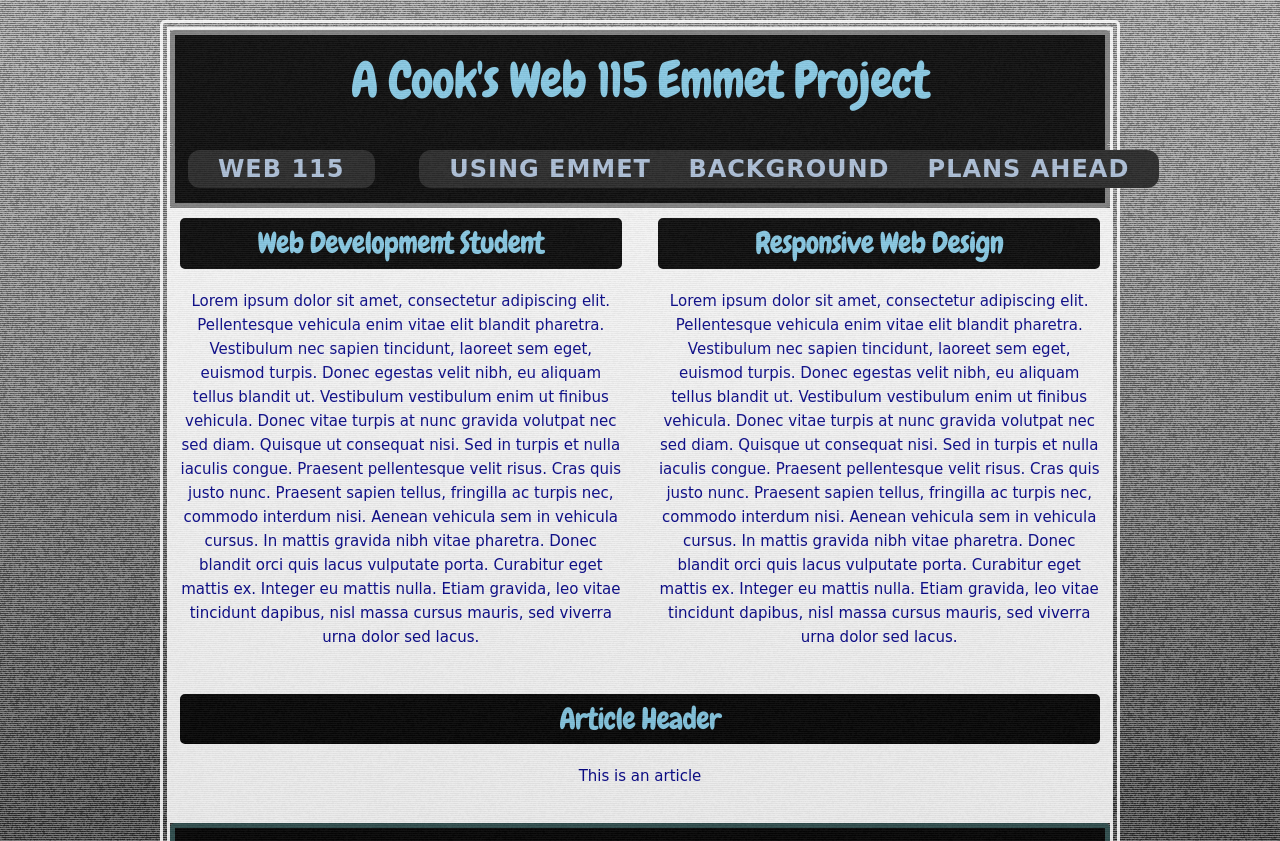
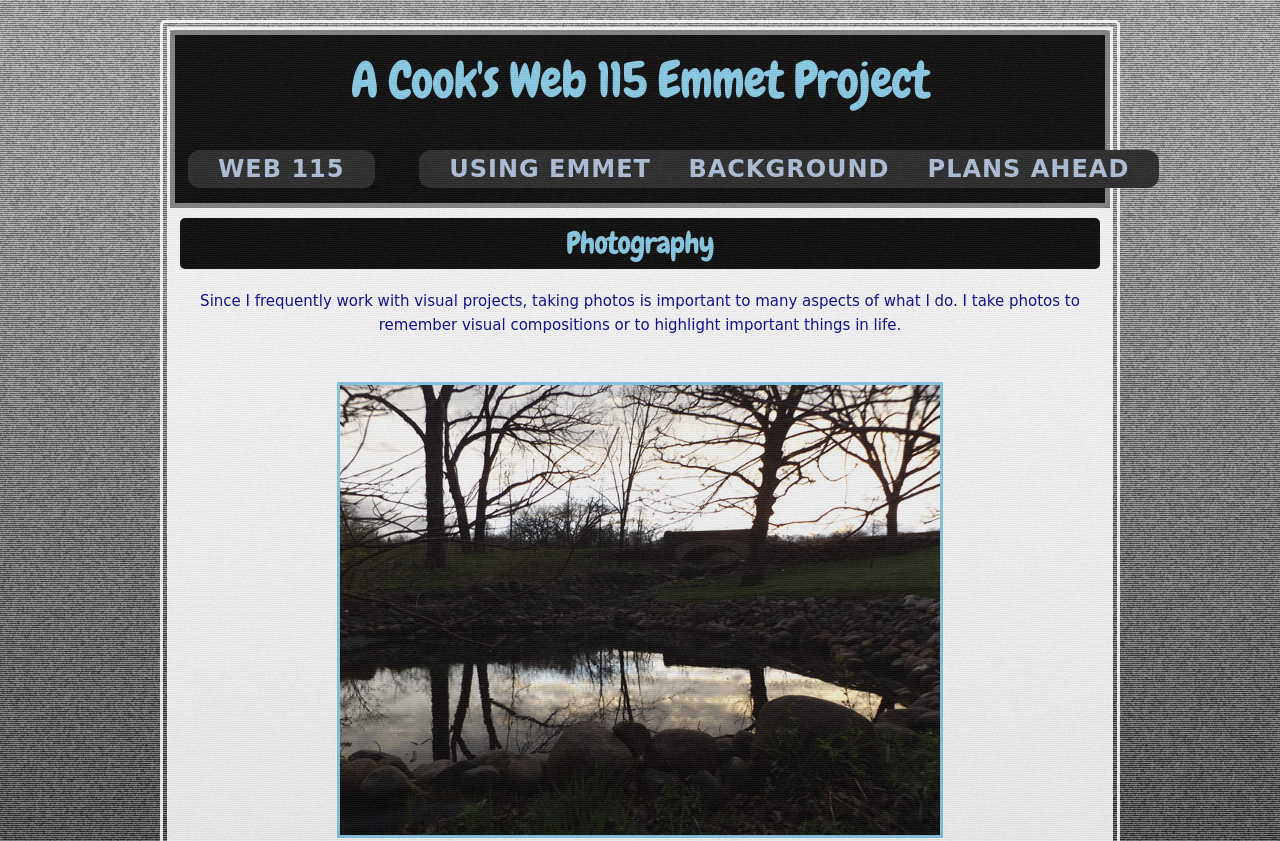
Before and after one commit to aubreyjcook/web115, a plain HTML site: page 01Emmet/page03.html in a window 1280 px wide. Shown: the top 841 px of the page. Drawn offline with Linux system fonts and the light colour scheme; a web font is replaced by a local one.

Commit message:
photo page update
final page finished

```diff
--- a/01Emmet/css/style.css
+++ b/01Emmet/css/style.css
@@ -23,6 +23,7 @@ body {
     font-family: 'Share', cursive;
     background-image: url("../images/background.jpg");
     opacity: .85;
+    filter: alpha(opacity=85);
     margin: 20px;
 }
 
@@ -43,6 +44,7 @@ img {
     max-width: 100%;
     height: auto;
     border: 3px solid skyblue;
+    opacity: 1;
 }
 
 /* end of content general styling */
--- a/01Emmet/page03.html
+++ b/01Emmet/page03.html
@@ -71,21 +71,15 @@
     </nav>
 
     <main class="row">
-      <div class="six columns">
-          <h4>Web Development Student</h4>
-          <p>Lorem ipsum dolor sit amet, consectetur adipiscing elit. Pellentesque vehicula enim vitae elit blandit pharetra. Vestibulum nec sapien tincidunt, laoreet sem eget, euismod turpis. Donec egestas velit nibh, eu aliquam tellus blandit ut. Vestibulum vestibulum enim ut finibus vehicula. Donec vitae turpis at nunc gravida volutpat nec sed diam. Quisque ut consequat nisi. Sed in turpis et nulla iaculis congue. Praesent pellentesque velit risus. Cras quis justo nunc. Praesent sapien tellus, fringilla ac turpis nec, commodo interdum nisi. Aenean vehicula sem in vehicula cursus. In mattis gravida nibh vitae pharetra. Donec blandit orci quis lacus vulputate porta. Curabitur eget mattis ex. Integer eu mattis nulla. Etiam gravida, leo vitae tincidunt dapibus, nisl massa cursus mauris, sed viverra urna dolor sed lacus.</p>
-      </div>
-      <div class="six columns">
-          <h4>Responsive Web Design</h4>
-          <p>Lorem ipsum dolor sit amet, consectetur adipiscing elit. Pellentesque vehicula enim vitae elit blandit pharetra. Vestibulum nec sapien tincidunt, laoreet sem eget, euismod turpis. Donec egestas velit nibh, eu aliquam tellus blandit ut. Vestibulum vestibulum enim ut finibus vehicula. Donec vitae turpis at nunc gravida volutpat nec sed diam. Quisque ut consequat nisi. Sed in turpis et nulla iaculis congue. Praesent pellentesque velit risus. Cras quis justo nunc. Praesent sapien tellus, fringilla ac turpis nec, commodo interdum nisi. Aenean vehicula sem in vehicula cursus. In mattis gravida nibh vitae pharetra. Donec blandit orci quis lacus vulputate porta. Curabitur eget mattis ex. Integer eu mattis nulla. Etiam gravida, leo vitae tincidunt dapibus, nisl massa cursus mauris, sed viverra urna dolor sed lacus.</p>
+      <div class="twelve columns">
+          <h4>Photography</h4>
+          <p>Since I frequently work with visual projects, taking photos is important to many aspects of what I do. I take photos to remember visual compositions or to highlight important things in life.</p>
       </div>
     </main>
 
     <article class="row">
-        <div class="twelve columns">
-            <h4>Article Header</h4>
-            <p>This is an article</p>
-        </div>
+        <div class="six_columns"><img src="images/basin.jpg" alt="picture of an aqueduct"></div> <!-- I have set the CSS opacity property of these elements to 1, but they do not become fully opaque again, I'm not sure why. They retain the opacity level of .85 from the body selector despite the fact that the inspector shows it with the right opacity element of 1 from the img selector -->
+        <div class="six_columns"><img src="images/groundhog.jpg" alt="picture of a groundhog in a tree"></div>
     </article>
 
     <footer class="row">
```
Also changed, not shown: 01Emmet/images/basin.jpg (added), 01Emmet/images/groundhog.jpg (added).
